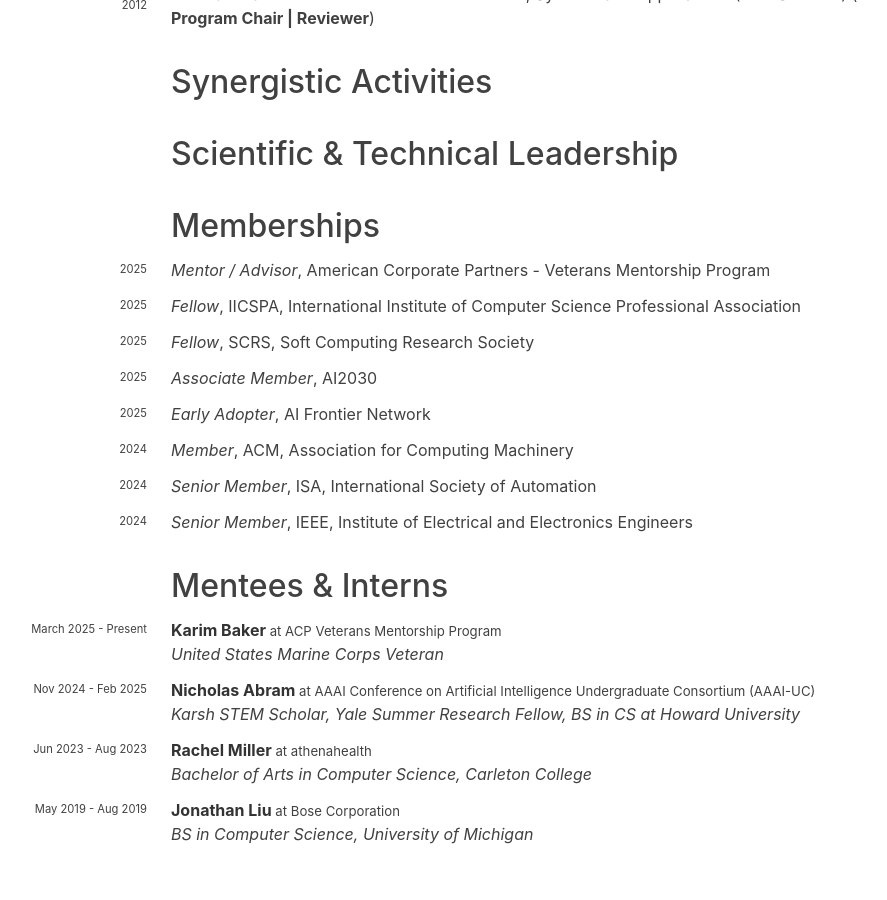
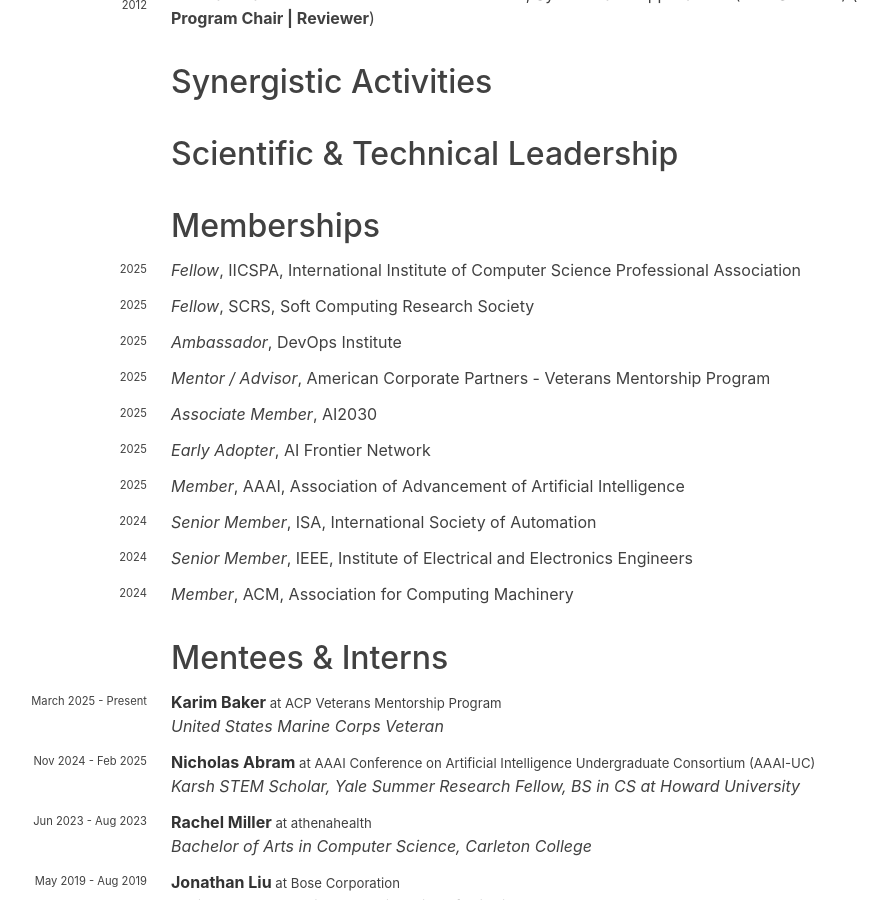
Before and after one commit to hariharanragothaman/hariharanragothaman.github.io, a Jekyll site: the page built from cv.md, in a window 1280 px wide and 900 px high, scrolled down 7189 px. Shown: the whole window, without its empty margins (161-1048 px from the left). Built offline with Jekyll 4.4.1, drawn with Linux system fonts in a browser that asks for light colours; nearby versions of some CDN libraries; some web fonts are replaced.

Commit message:
Polishes and Updates

```diff
--- a/_data/membership.yaml
+++ b/_data/membership.yaml
@@ -1,13 +1,17 @@
-- institution: American Corporate Partners - Veterans Mentorship Program
-  position: Mentor / Advisor
-  year: 2025
-
 - institution: IICSPA, International Institute of Computer Science Professional Association
   position: Fellow
   year: 2025
 
 - institution: SCRS, Soft Computing Research Society
   position: Fellow
+  year: 2025
+
+- institution: DevOps Institute
+  position: Ambassador
+  year: 2025
+
+- institution: American Corporate Partners - Veterans Mentorship Program
+  position: Mentor / Advisor
   year: 2025
 
 - institution: AI2030
@@ -18,9 +22,9 @@
   position: Early Adopter
   year: 2025
 
-- institution: ACM, Association for Computing Machinery
-  position: Member
-  year: 2024
+- institution: AAAI, Association of Advancement of Artificial Intelligence
+  position:  Member
+  year: 2025
 
 - institution: ISA, International Society of Automation
   position: Senior Member
@@ -29,3 +33,7 @@
 - institution: IEEE, Institute of Electrical and Electronics Engineers
   position: Senior Member
   year: 2024
+
+- institution: ACM, Association for Computing Machinery
+  position: Member
+  year: 2024
```
